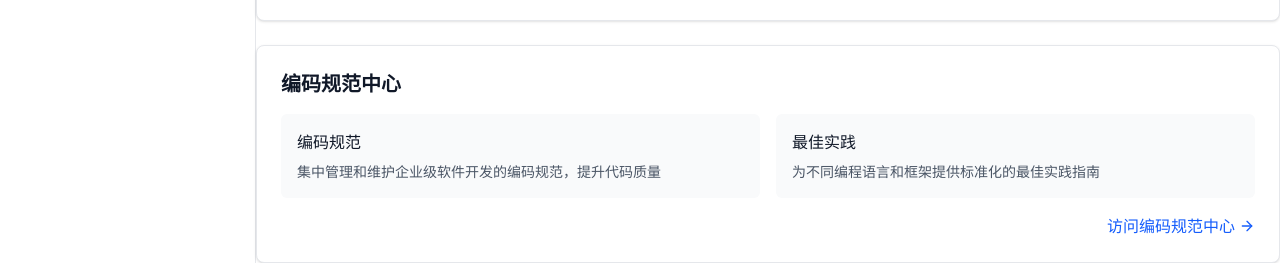
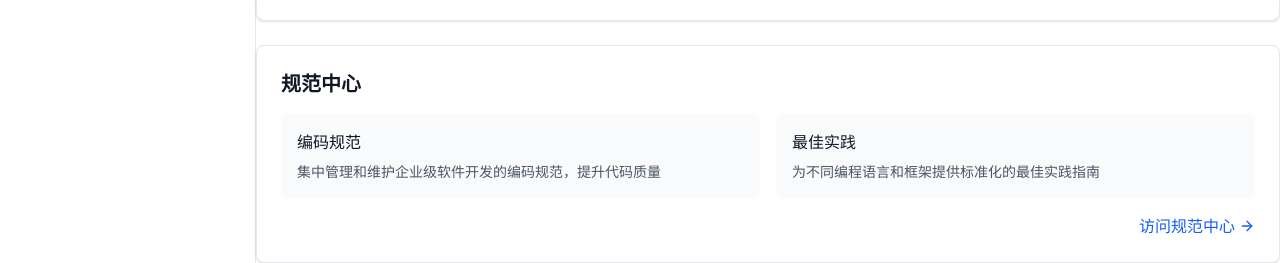
Before and after one commit to unit-mesh/autodev-workbench, a Next.js app: page /platform in a window 1280 px wide. Shown: the part 866-1129 px from the top of the page. Built offline with nearby package versions, Linux system fonts and the light colour scheme.

Commit message:
feat: rename "编码规范中心" to "规范中心" for consistency in page.tsx and SideNavigation

```diff
--- a/src/app/components/navigation/SideNavigation.tsx
+++ b/src/app/components/navigation/SideNavigation.tsx
@@ -21,7 +21,7 @@ const navigationItems = [
       { name: '平台上下文', href: '/platform/context' },
       { name: '组件 & APIs', href: '/platform/framework' },
       { name: '技术文档', href: '/platform/techdocs' },
-      { name: '编码规范中心', href: '/platform/coding-standards' },
+      { name: '规范中心', href: '/platform/coding-standards' },
     ],
   },
   {
--- a/src/app/platform/coding-standards/page.tsx
+++ b/src/app/platform/coding-standards/page.tsx
@@ -524,7 +524,7 @@ export default function CodingStandardsPage() {
 			{/* 页面标题区域 */}
 			<div className="my-8 lg:my-12 max-w-4xl mx-auto text-center">
 				<h1 className="text-4xl lg:text-5xl font-bold mb-4 text-slate-800 relative inline-block">
-					编码规范中心
+					规范中心
 					<div className="absolute -top-4 -right-8 w-12 h-12 text-blue-500 opacity-40 rotate-12">
 						<BookOpen size={48} strokeWidth={1}/>
 					</div>
--- a/src/app/platform/page.tsx
+++ b/src/app/platform/page.tsx
@@ -86,9 +86,9 @@ export default function PlatformPage() {
           </div>
         </div>
 
-        {/* 编码规范中心 */}
+        {/* 规范中心 */}
         <div className="bg-white p-6 rounded-lg shadow-sm border border-gray-200">
-          <h2 className="text-xl font-semibold text-gray-900 mb-4">编码规范中心</h2>
+          <h2 className="text-xl font-semibold text-gray-900 mb-4">规范中心</h2>
           <div className="grid grid-cols-1 md:grid-cols-2 gap-4">
             <div className="p-4 bg-gray-50 rounded-md">
               <h3 className="font-medium text-gray-900 mb-2">编码规范</h3>
@@ -105,7 +105,7 @@ export default function PlatformPage() {
           </div>
           <div className="mt-4 text-right">
             <Link href="/platform/coding-standards" className="inline-flex items-center text-blue-600 hover:text-blue-800">
-              访问编码规范中心 <ArrowRight className="h-4 w-4 ml-1" />
+              访问规范中心 <ArrowRight className="h-4 w-4 ml-1" />
             </Link>
           </div>
         </div>
```
